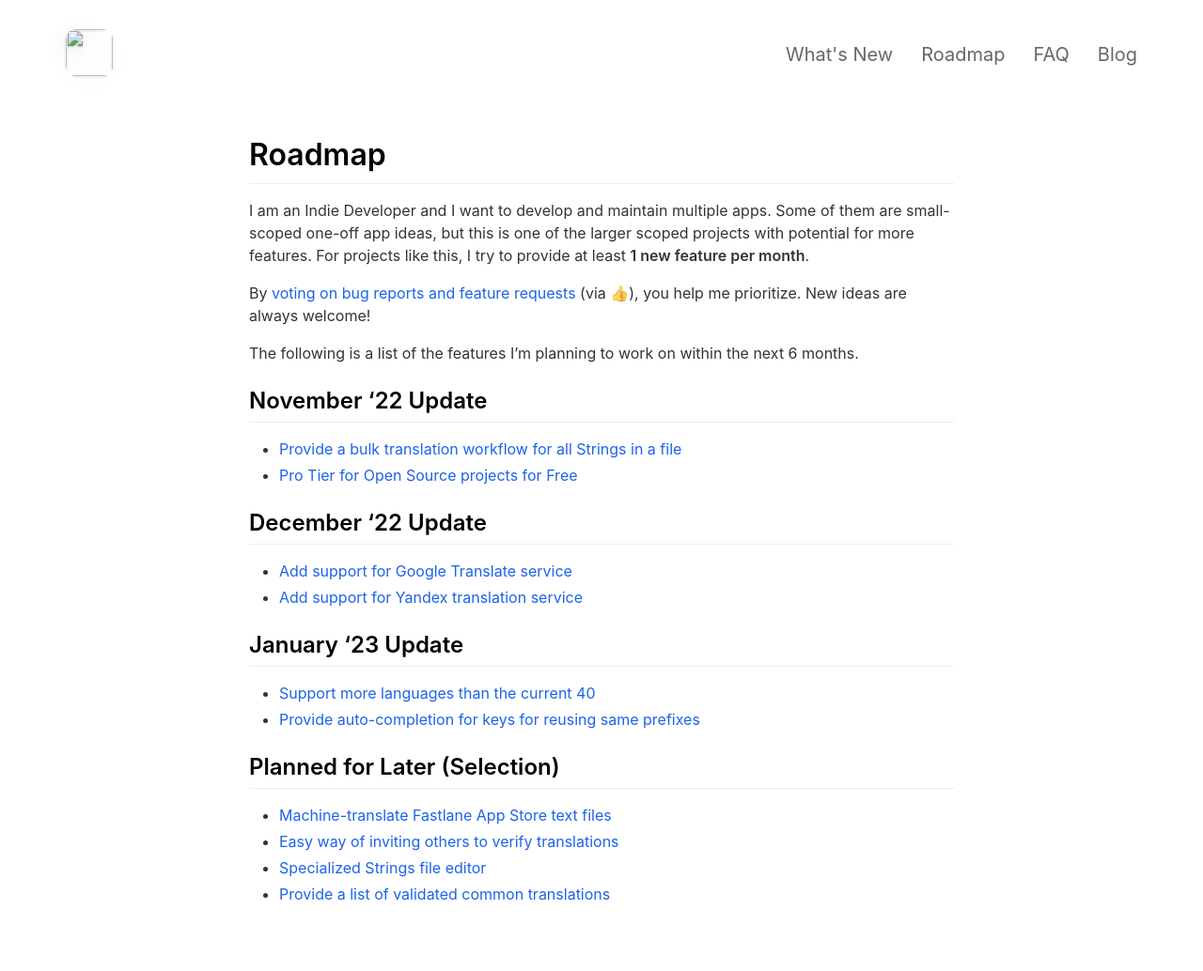
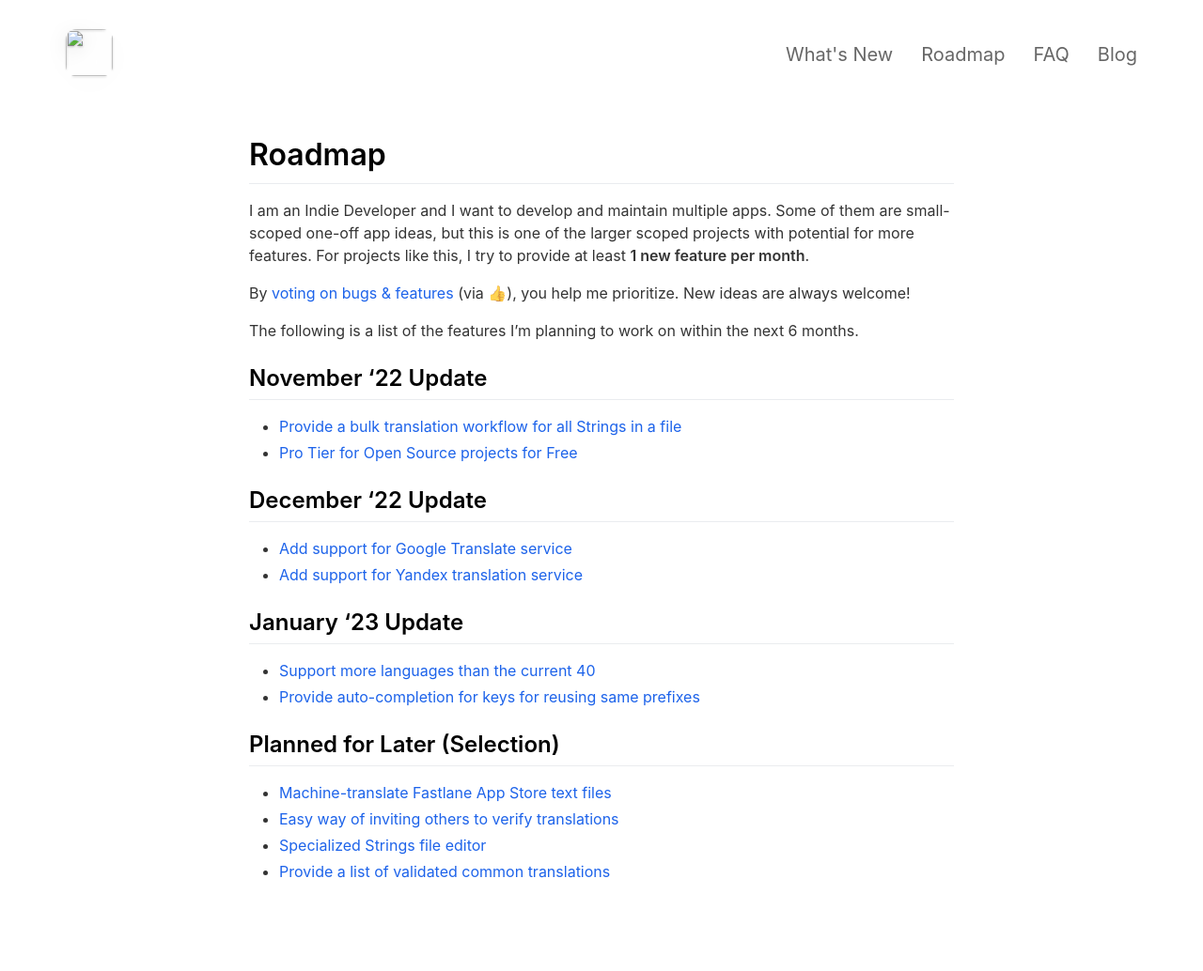
Before and after one commit to FlineDev/SCTranslator-LandingPage, a Jekyll site: the page built from _pages/roadmap.md, in a window 1280 px wide. Shown: the whole page at 94% size. Built offline with Jekyll 4.4.1, drawn with Linux system fonts in a browser that asks for light colours; nearby versions of some CDN libraries; after the commit the page ends 1010 px from its top, so only the background shows below that.

Commit message:
Shorter help line in roadmap to prevent line-break

```diff
--- a/_pages/roadmap.md
+++ b/_pages/roadmap.md
@@ -8,7 +8,7 @@ include_in_header: true
 
 I am an Indie Developer and I want to develop and maintain multiple apps. Some of them are small-scoped one-off app ideas, but this is one of the larger scoped projects with potential for more features. For projects like this, I try to provide at least **1 new feature per month**.
 
-By [voting on bug reports and feature requests](https://github.com/FlineDev/ReMafoX/issues?q=is%3Aissue+sort%3Aupdated+is%3Aopen) (via 👍), you help me prioritize.
+By [voting on bugs & features](https://github.com/FlineDev/ReMafoX/issues?q=is%3Aissue+sort%3Aupdated+is%3Aopen) (via 👍), you help me prioritize.
 New ideas are always welcome!
 
 The following is a list of the features I'm planning to work on within the next 6 months.
```
